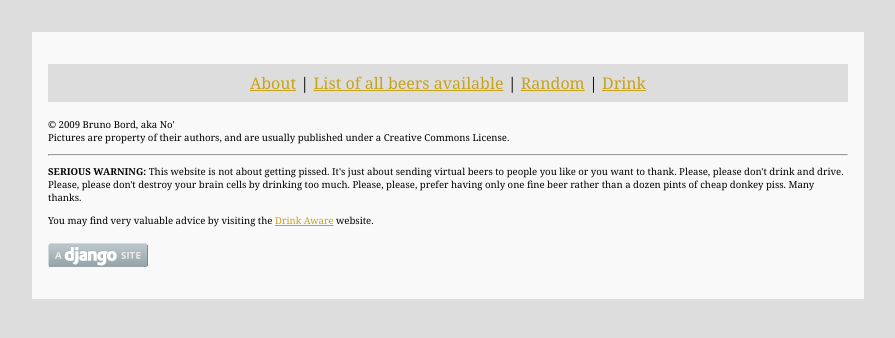
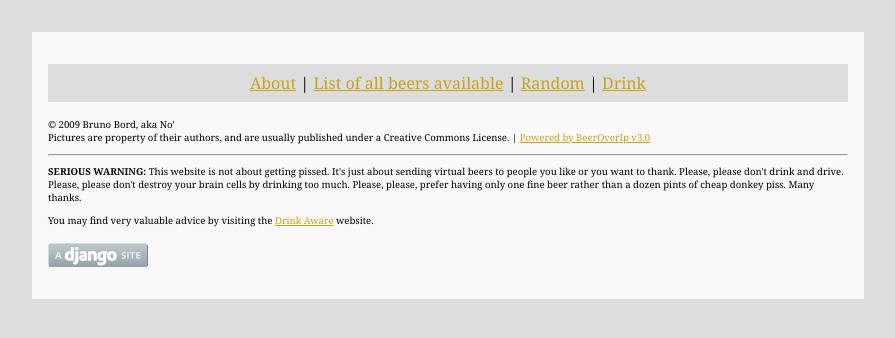
Before and after one commit to brunobord/beeroverip, a Django app: template templates/default.html in a window 1280 px wide. Shown: the top 338 px of the page, without its empty margins (192-1087 px from the left). Run offline with Django 3.2, Linux system fonts and the light colour scheme; the template is opened without the code that fills it, so the values that code supplies are empty.

Commit message:
added version

```diff
--- a/templates/default.html
+++ b/templates/default.html
@@ -57,7 +57,7 @@
 </p>
 {% endblock %}
 
-<p class="copyright">&copy; {% now "Y" %} Bruno Bord, aka No'<br />{% trans "Pictures are property of their authors, and are usually published under a Creative Commons License." %}</p>
+<p class="copyright">&copy; {% now "Y" %} Bruno Bord, aka No'<br />{% trans "Pictures are property of their authors, and are usually published under a Creative Commons License." %} | <a href="http://launchpad.net/beeroverip/">Powered by BeerOverIp v3.0</a></p>
 
 <hr />
 
```
